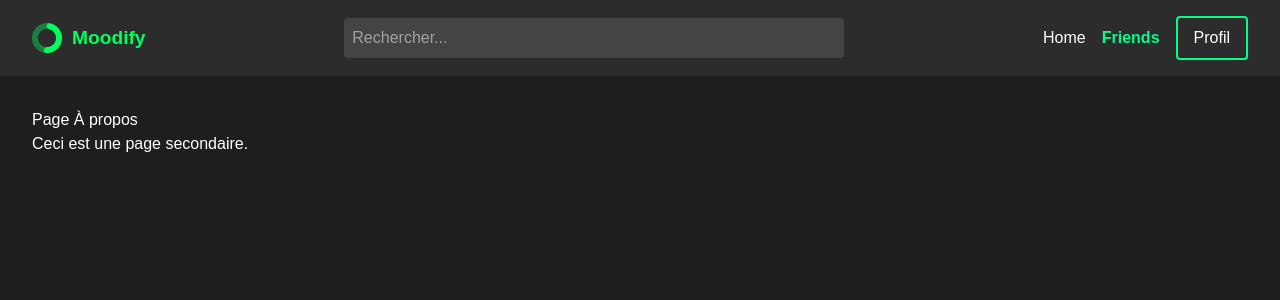
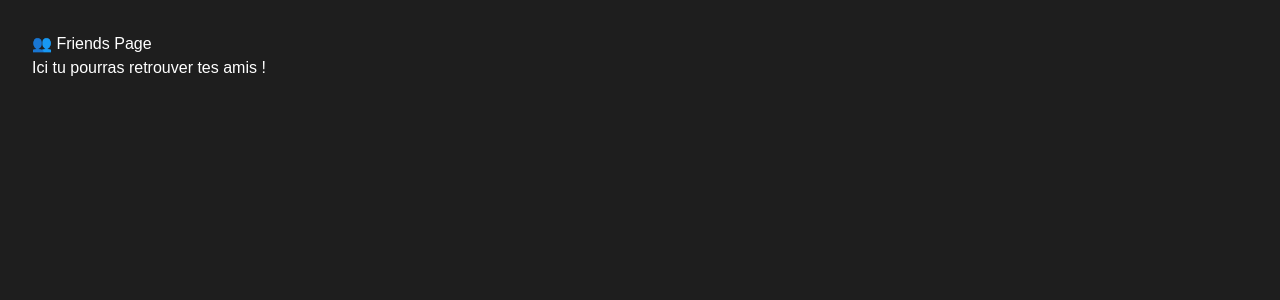
Before and after one commit to hediboissard/Moodify, a Vue app in the folder FrontMoodify/: page /friends in a window 1280 px wide. Shown: the top 300 px of the page. Built offline with nearby package versions, Linux system fonts and the light colour scheme; no server answers.

Commit message:
page friends

```diff
--- a/FrontMoodify/src/views/Friends.vue
+++ b/FrontMoodify/src/views/Friends.vue
@@ -1,12 +1,10 @@
 <template>
-    <div>
-      <Navbar />
-      <main style="padding: 2rem;">
-        <h1>Page À propos</h1>
-        <p>Ceci est une page secondaire.</p>
-      </main>
-    </div>
-  </template>
+  <div style="padding: 2rem; color: white;">
+    <h1>👥 Friends Page</h1>
+    <p>Ici tu pourras retrouver tes amis !</p>
+  </div>
+</template>
+
 
   <script setup>
   import Navbar from '@/components/Navbar.vue';
```
